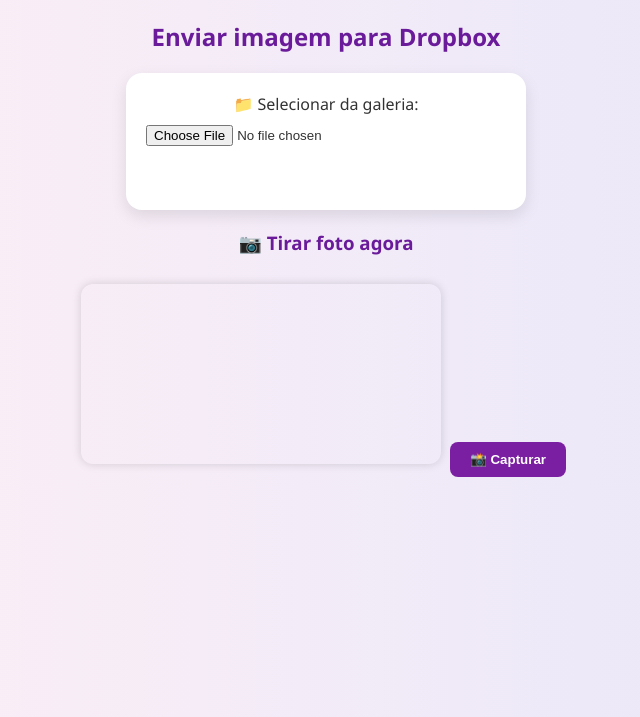
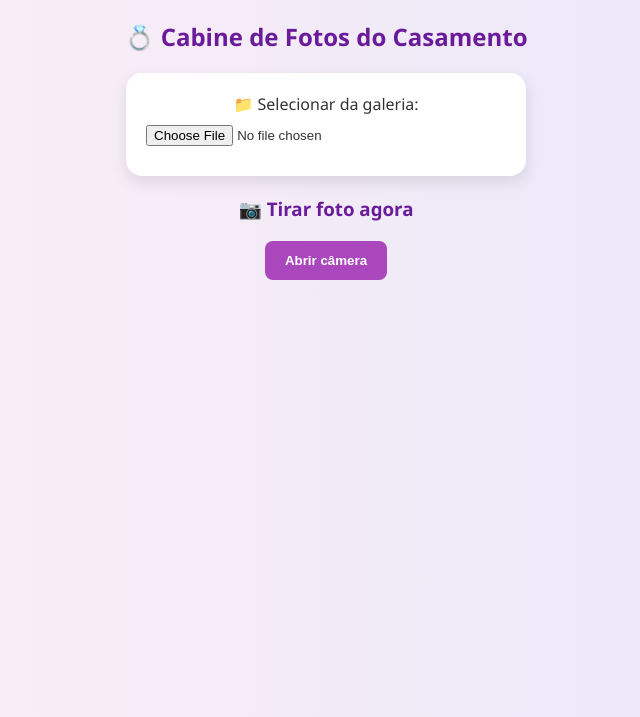
Before and after one commit to gabrielleite12/casamento, a Flask app: page / in a window 1280 px wide. Shown: the top 717 px of the page, without its empty margins (314-954 px from the left). Run offline with Flask 3, Linux system fonts and the light colour scheme.

Commit message:
Update index.html

```diff
--- a/templates/index.html
+++ b/templates/index.html
@@ -2,23 +2,23 @@
 <html lang="pt-br">
 <head>
   <meta charset="UTF-8">
-  <title>Capturar ou Enviar Imagem</title>
+  <title>Cabine de Fotos - Casamento</title>
+  <meta name="viewport" content="width=device-width, initial-scale=1.0">
   <style>
     * {
       box-sizing: border-box;
     }
 
     body {
+      margin: 0;
       font-family: 'Segoe UI', sans-serif;
       background: linear-gradient(to right, #fff0f5, #e6e6fa);
-    margin: 0;
-    padding: 0;
       color: #333;
       text-align: center;
     }
 
     h2, h3, h4 {
-    margin-top: 20px;
+      margin: 20px 0 10px;
       color: #6a1b9a;
     }
 
@@ -32,13 +32,13 @@
     }
 
     input[type="file"] {
-    margin-top: 10px;
       display: block;
+      margin: 10px auto;
       width: 100%;
     }
 
     button {
-    padding: 10px 20px;
+      padding: 12px 20px;
       background-color: #ab47bc;
       border: none;
       border-radius: 8px;
@@ -53,32 +53,41 @@
       background-color: #8e24aa;
     }
 
-  video, canvas, img {
-    width: 100%;
-    max-width: 360px;
-    margin-top: 10px;
-    border-radius: 12px;
-    box-shadow: 0 0 10px rgba(0,0,0,0.15);
-  }
-
-  ul {
-    list-style: none;
-    padding: 0;
-    color: green;
-    font-weight: bold;
+    video, canvas {
+      width: 100vw;
+      height: 100vh;
+      object-fit: cover;
+      position: fixed;
+      top: 0;
+      left: 0;
+      z-index: 999;
+      display: none;
     }
 
     #preview-container {
+      display: none;
       margin-top: 20px;
-    display: none;
     }
 
-  #capture {
-    background-color: #7b1fa2;
+    #preview {
+      max-width: 360px;
+      border-radius: 12px;
+      box-shadow: 0 0 10px rgba(0,0,0,0.15);
+      margin-bottom: 10px;
     }
 
-  #capture:hover {
-    background-color: #6a1b9a;
+    .overlay-buttons {
+      position: fixed;
+      bottom: 30px;
+      left: 50%;
+      transform: translateX(-50%);
+      z-index: 1001;
+      display: flex;
+      gap: 20px;
+    }
+
+    .hidden {
+      display: none !important;
     }
 
     @media (max-width: 600px) {
@@ -88,14 +97,12 @@
 
       button {
         width: 100%;
-      margin-bottom: 10px;
       }
     }
   </style>
-
 </head>
 <body>
-  <h2>Enviar imagem para Dropbox</h2>
+  <h2>💍 Cabine de Fotos do Casamento</h2>
 
   {% with messages = get_flashed_messages() %}
     {% if messages %}
@@ -107,19 +114,20 @@
     {% endif %}
   {% endwith %}
 
-  <!-- Botão para selecionar imagem da galeria -->
   <form method="post" enctype="multipart/form-data" id="upload-form">
     <label>
       📁 Selecionar da galeria:
       <input type="file" name="imagem" accept="image/*">
     </label>
-    <br><br>
   </form>
 
-  <!-- Captura pela Câmera -->
   <h3>📷 Tirar foto agora</h3>
+  <button id="abrirCamera">Abrir câmera</button>
+
   <video id="camera" autoplay></video>
+  <div class="overlay-buttons hidden" id="botoesCamera">
     <button id="capture">📸 Capturar</button>
+  </div>
 
   <div id="preview-container">
     <h4>Pré-visualização</h4>
@@ -132,23 +140,26 @@
   </div>
 
   <script>
+    const abrirCameraBtn = document.getElementById('abrirCamera');
     const video = document.getElementById('camera');
     const canvas = document.getElementById('preview');
     const previewContainer = document.getElementById('preview-container');
     const capturedImageInput = document.getElementById('captured-image');
+    const botoesCamera = document.getElementById('botoesCamera');
+    let stream = null;
 
-    const constraints = {
-      video: { facingMode: "environment" },
-      audio: false
-    };
-
-    // Solicita câmera
-    navigator.mediaDevices.getUserMedia(constraints)
-      .then(stream => {
+    abrirCameraBtn.addEventListener('click', () => {
+      navigator.mediaDevices.getUserMedia({ video: { facingMode: 'environment' }, audio: false })
+        .then(s => {
+          stream = s;
           video.srcObject = stream;
+          video.style.display = 'block';
+          botoesCamera.classList.remove('hidden');
+          abrirCameraBtn.style.display = 'none';
         })
-      .catch(error => {
-        alert("Erro ao acessar a câmera: " + error.message);
+        .catch(err => {
+          alert("Erro ao acessar a câmera: " + err.message);
+        });
     });
 
     document.getElementById('capture').addEventListener('click', () => {
@@ -160,11 +171,18 @@
       const dataURL = canvas.toDataURL('image/jpeg');
       capturedImageInput.value = dataURL;
       previewContainer.style.display = 'block';
+
+      // Esconder a câmera
+      video.pause();
+      stream.getTracks().forEach(track => track.stop());
+      video.style.display = 'none';
+      botoesCamera.classList.add('hidden');
     });
 
     function refazer() {
       previewContainer.style.display = 'none';
       capturedImageInput.value = '';
+      abrirCameraBtn.style.display = 'inline-block';
     }
   </script>
 </body>
```
Lines whose indentation alone changed are shown as unchanged.
